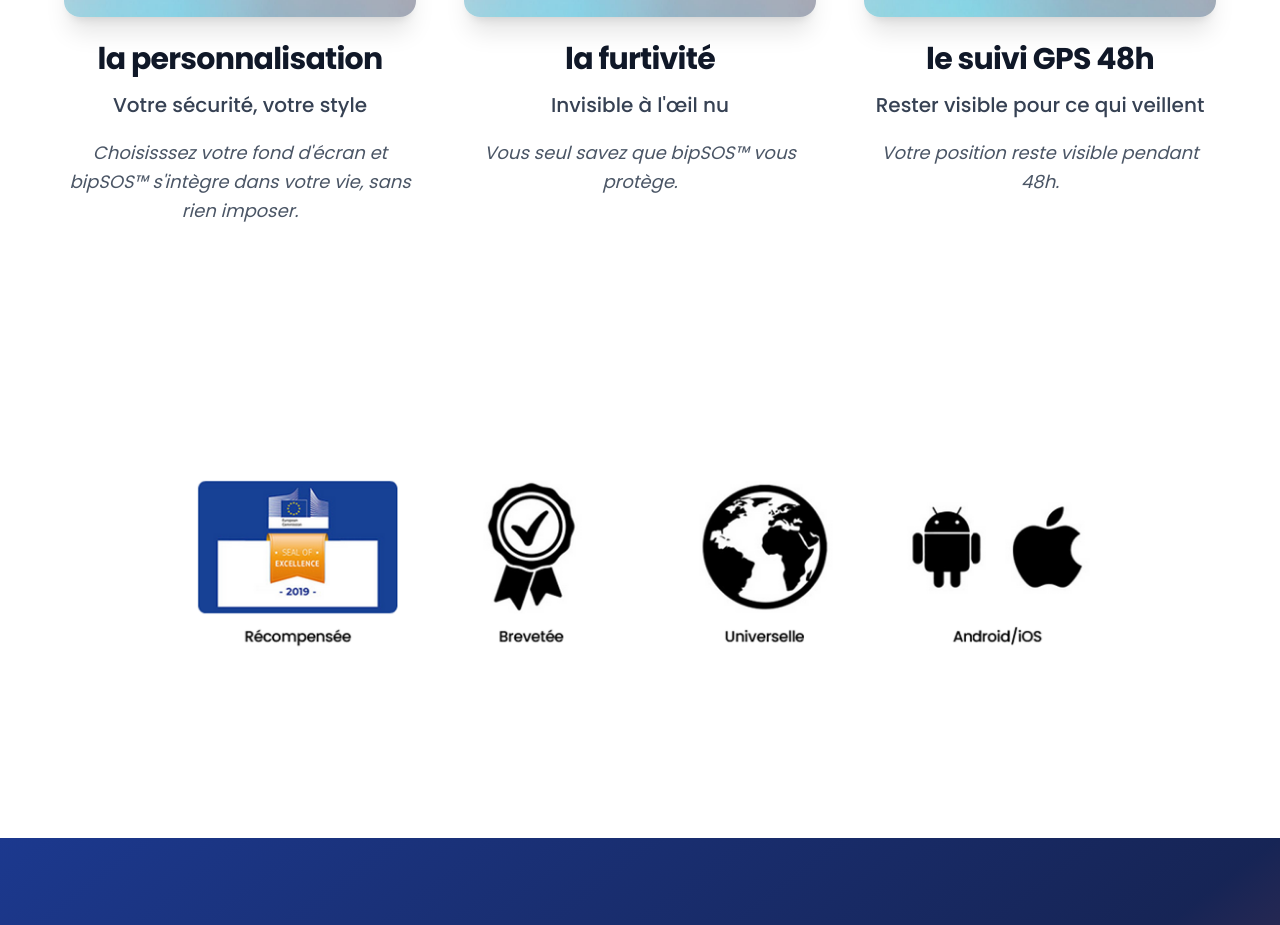
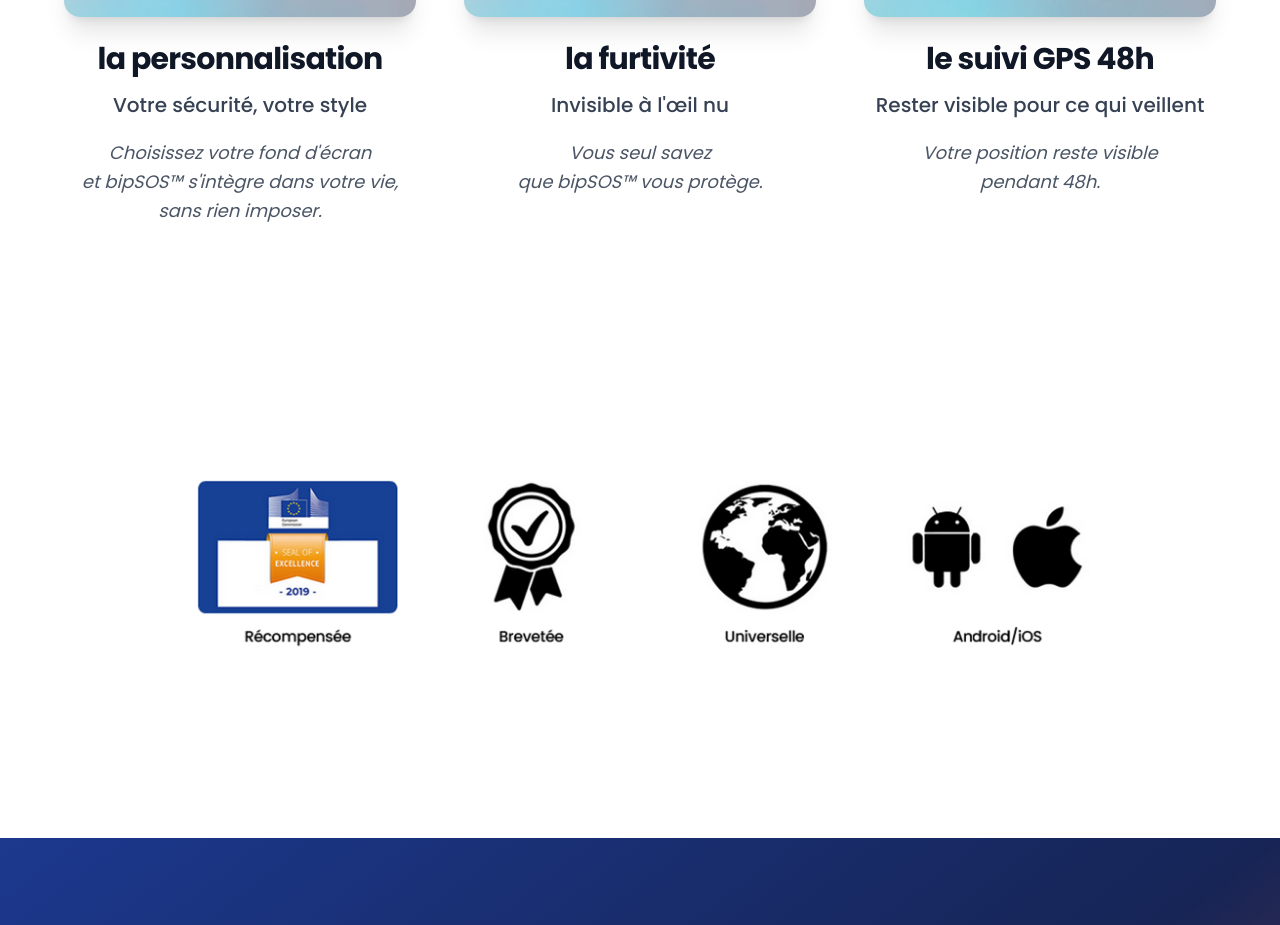
Before and after one commit to Miranto8080/bipsosprotest, a Next.js app: page / in a window 1280 px wide. Shown: the part 2601-3526 px from the top of the page. Built offline with nearby package versions, Linux system fonts and the light colour scheme.

Commit message:
fix : images et textes

```diff
--- a/app/ambassadeurs/page.tsx
+++ b/app/ambassadeurs/page.tsx
@@ -334,11 +334,12 @@ export default function EntreprisesPage() {
             <div className="relative w-full max-w-lg h-[800px] ml-0 lg:ml-8">
               <div className="relative w-full h-full flex items-center justify-center p-8">
                 <Image
-                  src="/images/Frame.png"
+                  src="/images/F2.jpeg"
                   alt="Ambassadeur bipSOS"
                   width={500}
                   height={500}
                   priority
+                  className="object-cover rounded-3xl shadow-2xl"
                 />
 
                 <div className="absolute top-30 left-1/2 transform -translate-x-1/2 -translate-y-1/2 animate-float">
@@ -771,7 +772,7 @@ export default function EntreprisesPage() {
               <div className="relative overflow-hidden">
                 <div className="relative h-[600px] lg:h-[700px] p-8 lg:p-16">
                   <Image
-                    src="/images/Frame 45.png"
+                    src="/images/Frame1.png"
                     alt="Tableau de bord ambassadeur bipSOS"
                     fill
                     className="object-cover object-center"
--- a/components/ProtectionSection.tsx
+++ b/components/ProtectionSection.tsx
@@ -33,19 +33,20 @@ export default function ProtectionSection() {
       title: "la personnalisation",
       subtitle: "Votre sécurité, votre style",
       image: "/images/personnalisation.jpeg",
-      description: "Choisisssez votre fond d'écran et bipSOS™ s'intègre dans votre vie, sans rien imposer."
+      description:
+        "Choisissez votre fond d'écran\net bipSOS™ s'intègre dans votre vie,\nsans rien imposer.",
     },
     {
       title: "la furtivité",
       subtitle: "Invisible à l'œil nu",
       image: "/images/furtivite.jpeg",
-      description: "Vous seul savez que bipSOS™ vous protège."
+      description: "Vous seul savez\nque bipSOS™ vous protège.",
     },
     {
       title: "le suivi GPS 48h",
       subtitle: "Rester visible pour ce qui veillent",
       image: "/images/sos.jpg",
-      description: "Votre position reste visible pendant 48h."
+      description: "Votre position reste visible\npendant 48h.",
     },
     // {
     //   title: "Historique",
@@ -74,11 +75,9 @@ export default function ProtectionSection() {
         <span className="text-red-600">
           L’innovation Sécurité professionnelle
         </span>{" "}
-        <br/>
-        pour lancer une alerte {" "}
-        <span className="text-red-600">
-        instantanément
-        </span>{" "}
+        <br />
+        pour lancer une alerte{" "}
+        <span className="text-red-600">instantanément</span>{" "}
       </motion.h1>
 
       <motion.h1
@@ -137,11 +136,7 @@ export default function ProtectionSection() {
         viewport={{ once: true }}
         transition={{ duration: 1.2 }}
       >
-        et{" "}
-        <span className="text-red-600">
-        en toute sécurité
-        </span>{" "}
-        grâce à
+        et <span className="text-red-600">en toute sécurité</span> grâce à
       </motion.h1>
 
       <div className="w-full max-w-6xl mx-auto mt-8">
@@ -155,8 +150,10 @@ export default function ProtectionSection() {
               viewport={{ once: true }}
               className="flex flex-col items-center text-center"
             >
-              <div className="relative w-full h-64 md:h-80 rounded-2xl overflow-hidden shadow-xl
-                hover:shadow-2xl transition-all duration-400 mb-6">
+              <div
+                className="relative w-full h-64 md:h-80 rounded-2xl overflow-hidden shadow-xl
+                hover:shadow-2xl transition-all duration-400 mb-6"
+              >
                 <Image
                   src={item.image}
                   alt={item.title}
@@ -174,31 +171,36 @@ export default function ProtectionSection() {
                 {item.title}
               </h3>
 
-              <p className="
+              <p
+                className="
                 text-lg
                 md:text-xl
                 text-gray-700
                 font-medium
                 mb-4
                 leading-relaxed
-              ">
+              "
+              >
                 {item.subtitle}
               </p>
 
               <div className="text-gray-600">
-                <p className="
+                <p
+                  className="
                     text-base
                     md:text-lg
                     leading-relaxed
                     italic
                     max-w-sm
                     mx-auto
-                ">
+                    whitespace-pre-line
+                  "
+                >
                   {item.description ||
-                    (index === 0 && "Choisis ton fond d'écran et bipsOS™ s'intègre dans ta vie, sans rien imposer.") ||
-                    (index === 1 && "Ton seul soit que bipsOS™ te protège.") ||
-                    (index === 2 && "Ta position reste visible pendant 48h.")
-                  }
+                    (index === 0 &&
+                      "Choisis ton fond d'écran\net bipsOS™ s'intègre dans ta vie,\nsans rien imposer.") ||
+                    (index === 1 && "Ton seul sait\nque bipsOS™ te protège.") ||
+                    (index === 2 && "Ta position reste visible\npendant 48h.")}
                 </p>
               </div>
             </motion.div>
```
Also changed, not shown: public/images/F2.jpeg (added), 1 other file (tests, documents, lock files or other folders). Lines whose indentation alone changed are shown as unchanged.
